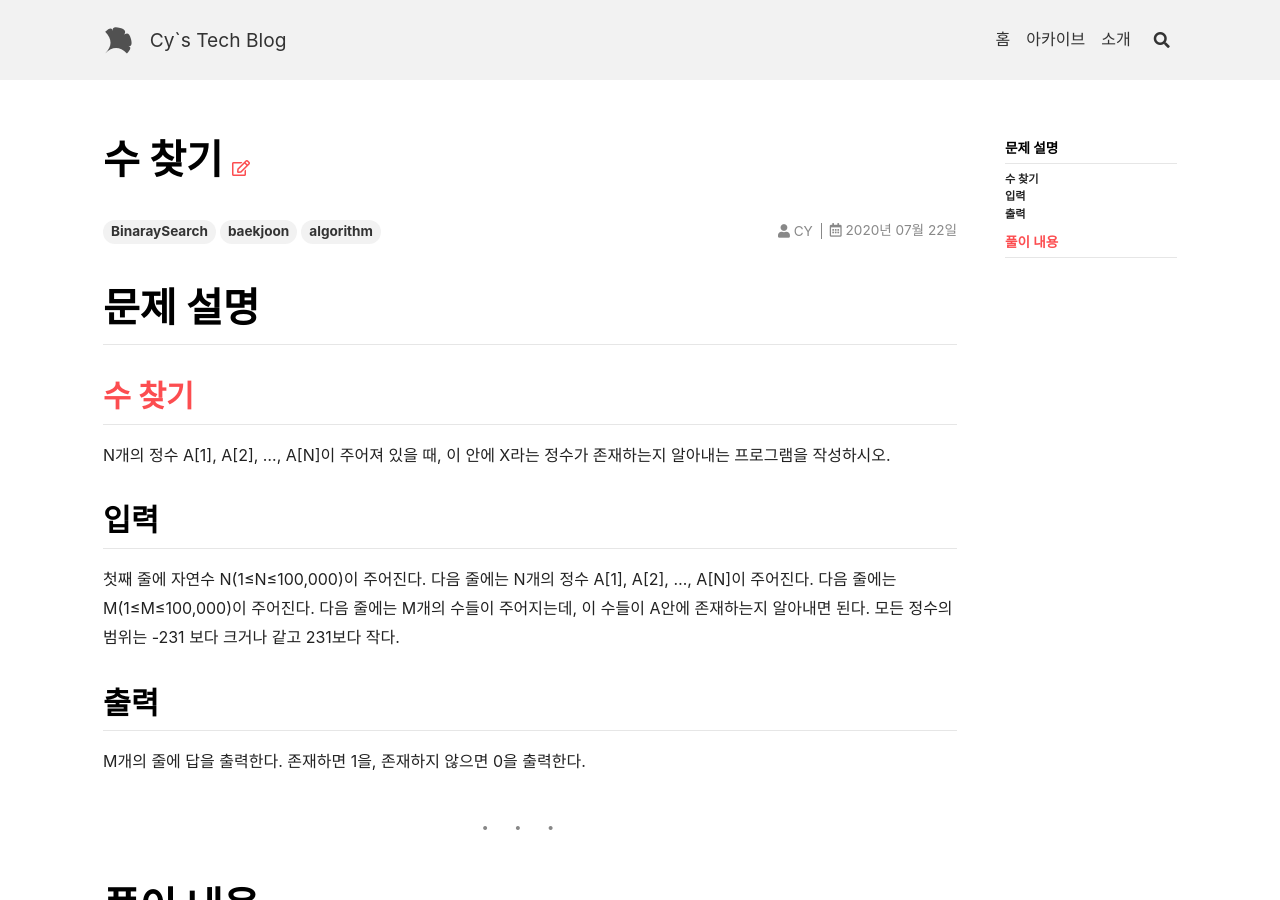
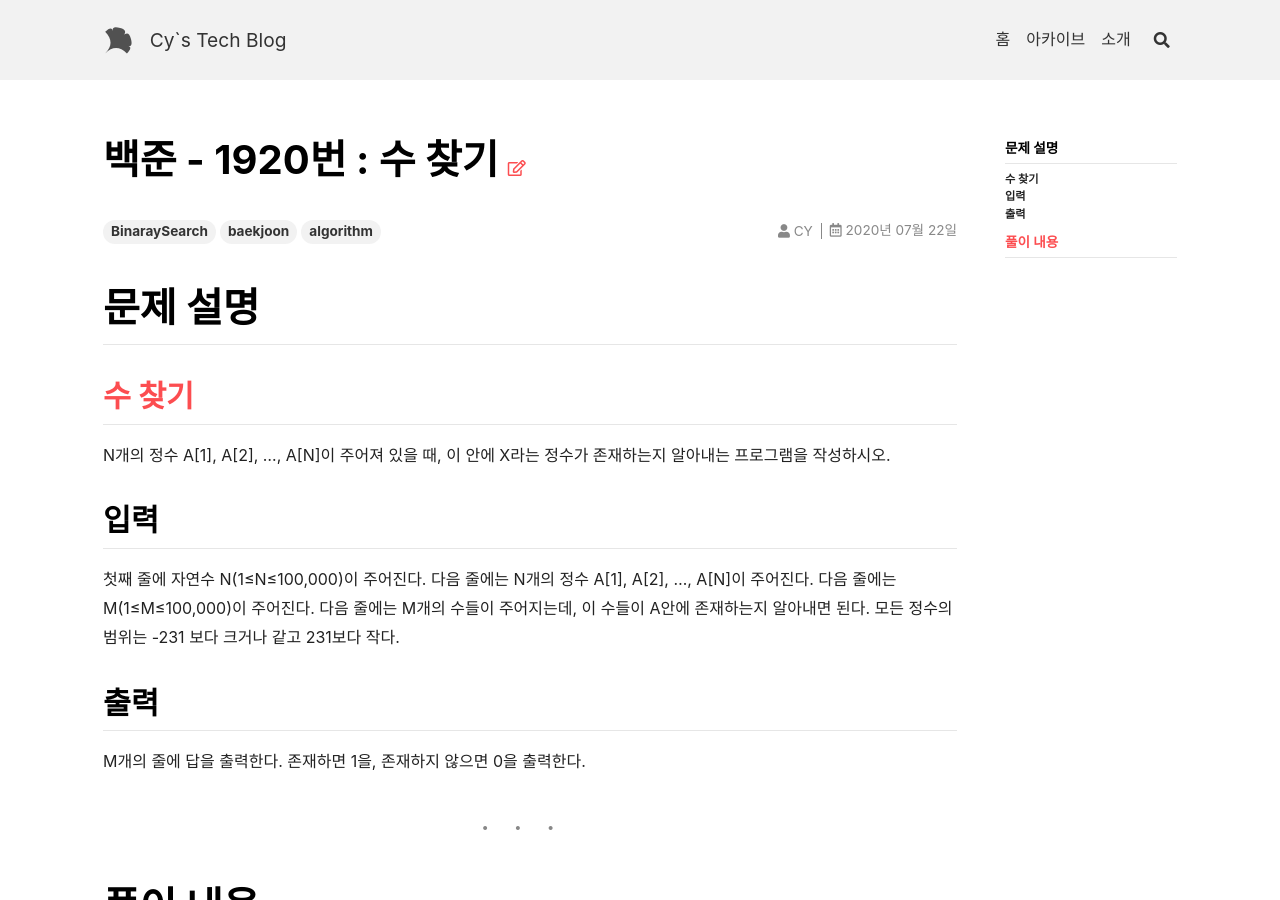
Before and after one commit to lcy960729/blog.maker, a Jekyll site: the page built from _posts/2020-07-22-baekjoon-1920.md, in a window 1280 px wide and 900 px high. Built offline with Jekyll 4.4.1, drawn with Linux system fonts in a browser that asks for light colours; nearby versions of some CDN libraries; comment, search, counter and statistics services are not loaded.

Commit message:
Update 2020-07-22-baekjoon-1920.md

```diff
--- a/_posts/2020-07-22-baekjoon-1920.md
+++ b/_posts/2020-07-22-baekjoon-1920.md
@@ -1,5 +1,5 @@
 ---
-title: '수 찾기'
+title: '백준 - 1920번 : 수 찾기'
 tags: BinaraySearch baekjoon algorithm
 categories: algorithm
 author: CY
```
